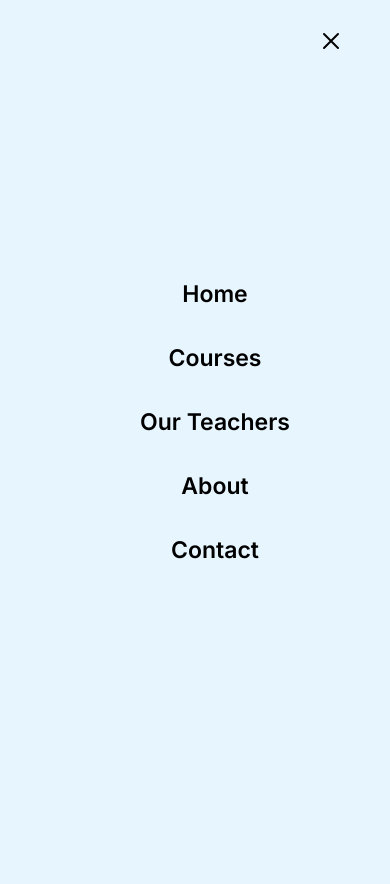
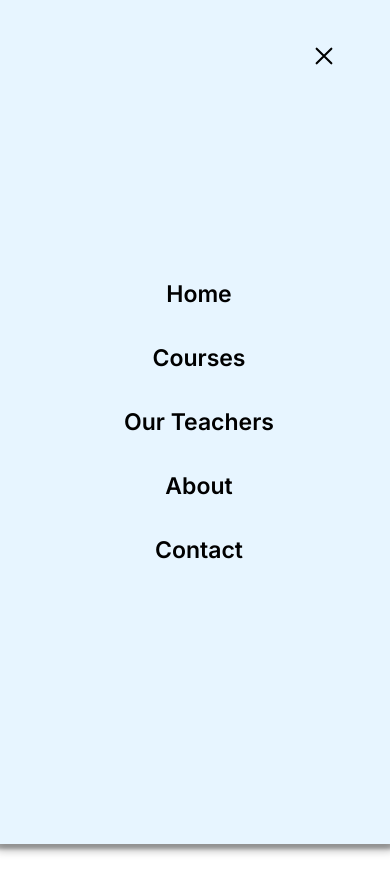
Before and after one commit to nibir4017/EKE, a PHP site: page / in a window 390 px wide. Before the commit the page ends 559 px from the top, so only its background shows below. Run offline with PHP 8.4, Linux system fonts and the light colour scheme; some web fonts are replaced.

Commit message:
Update style.css

```diff
--- a/css/style.css
+++ b/css/style.css
@@ -147,10 +147,15 @@ nav ul li:hover{
         z-index: 90;
     }
     .active .mobile-icons-container{
-      position: absolute;
-      top: 25px;
-      right: 43px;
+     height: 100vh;
+     position: relative;
+     top: 40px;
+
     }
+    .active .mobile-icons-container .close-icon{
+      transform: scale(1.05)
+    }
+
     .all-icons-container div a img{
         display: none;
       }
```
